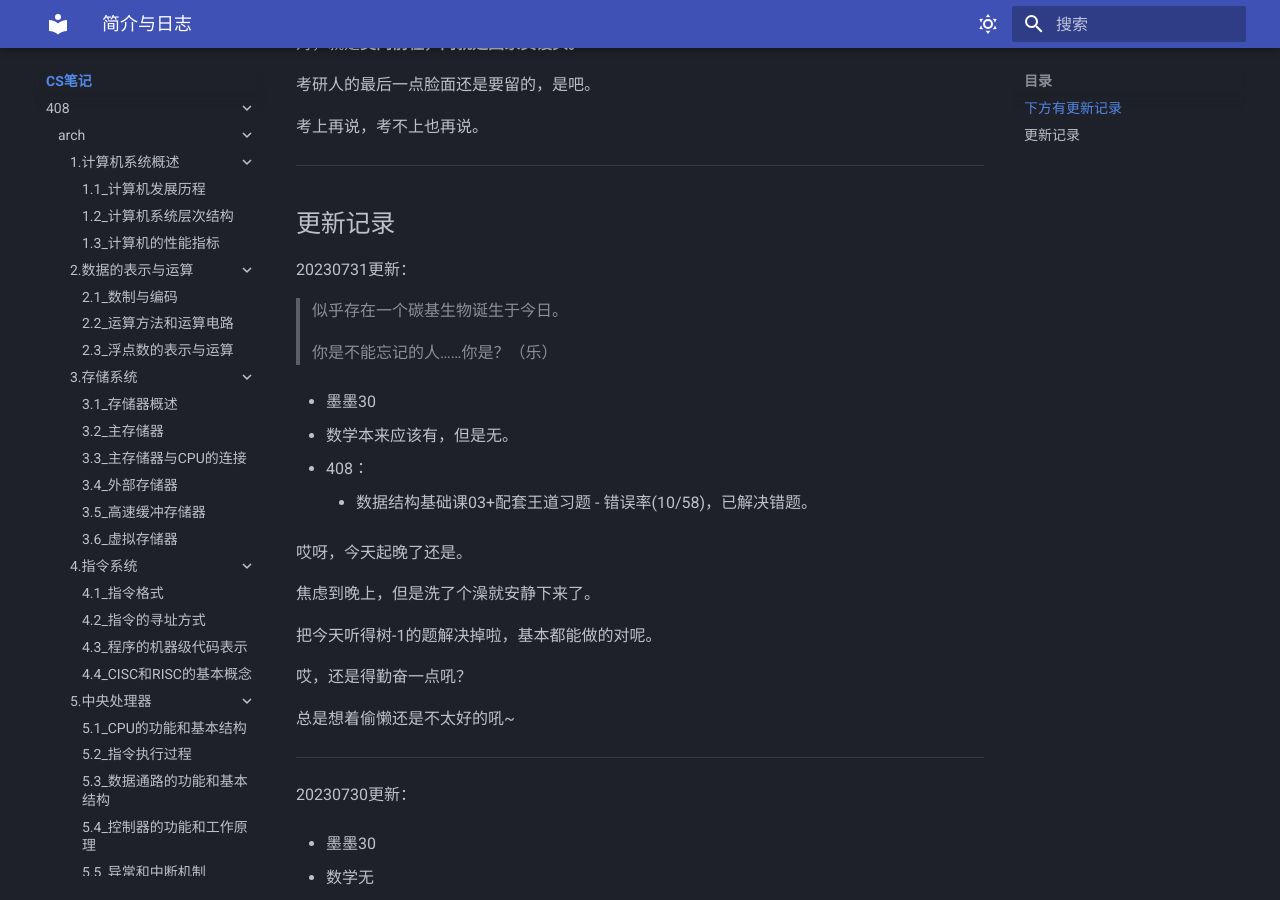
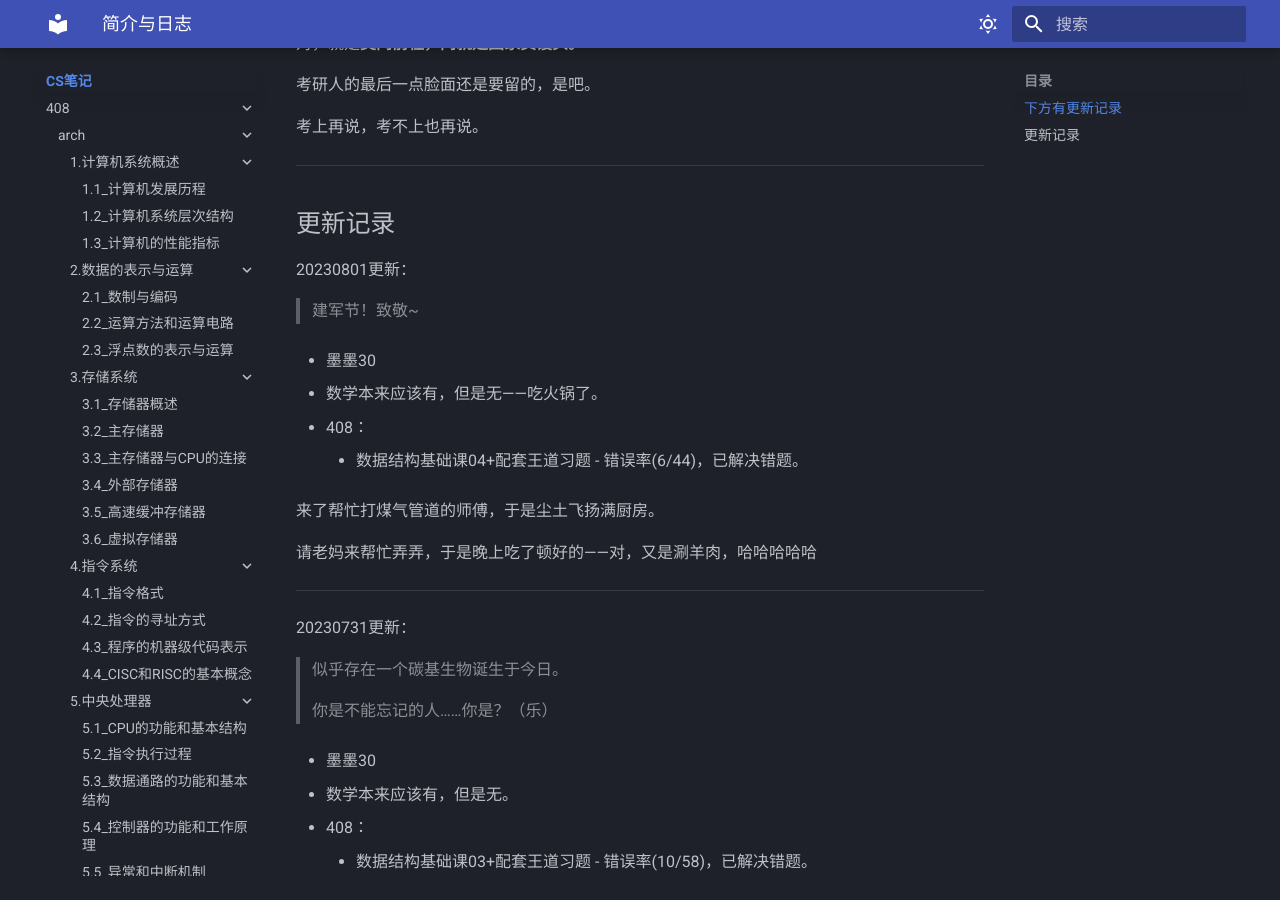
Before and after one commit to Haohahahaha/cs, an MkDocs documentation site: the page built from docs/index.md, in a window 1280 px wide and 900 px high, scrolled down 768 px. Built offline with MkDocs 1.6.1 and Material for MkDocs 9.7.7, drawn with Linux system fonts in a browser that asks for light colours.

Commit message:
2023-08-01_23:58:44 update

```diff
--- a/docs/index.md
+++ b/docs/index.md
@@ -39,6 +39,24 @@
 <a id="update"></a>
 
 ## 更新记录
+
+20230801更新：
+
+> 建军节！致敬~
+
+- 墨墨30
+
+- 数学本来应该有，但是无——吃火锅了。
+
+- 408：
+
+    - 数据结构基础课04+配套王道习题 - 错误率(6/44)，已解决错题。
+
+来了帮忙打煤气管道的师傅，于是尘土飞扬满厨房。
+
+请老妈来帮忙弄弄，于是晚上吃了顿好的——对，又是涮羊肉，哈哈哈哈哈
+
+---
 
 20230731更新：
 
```
